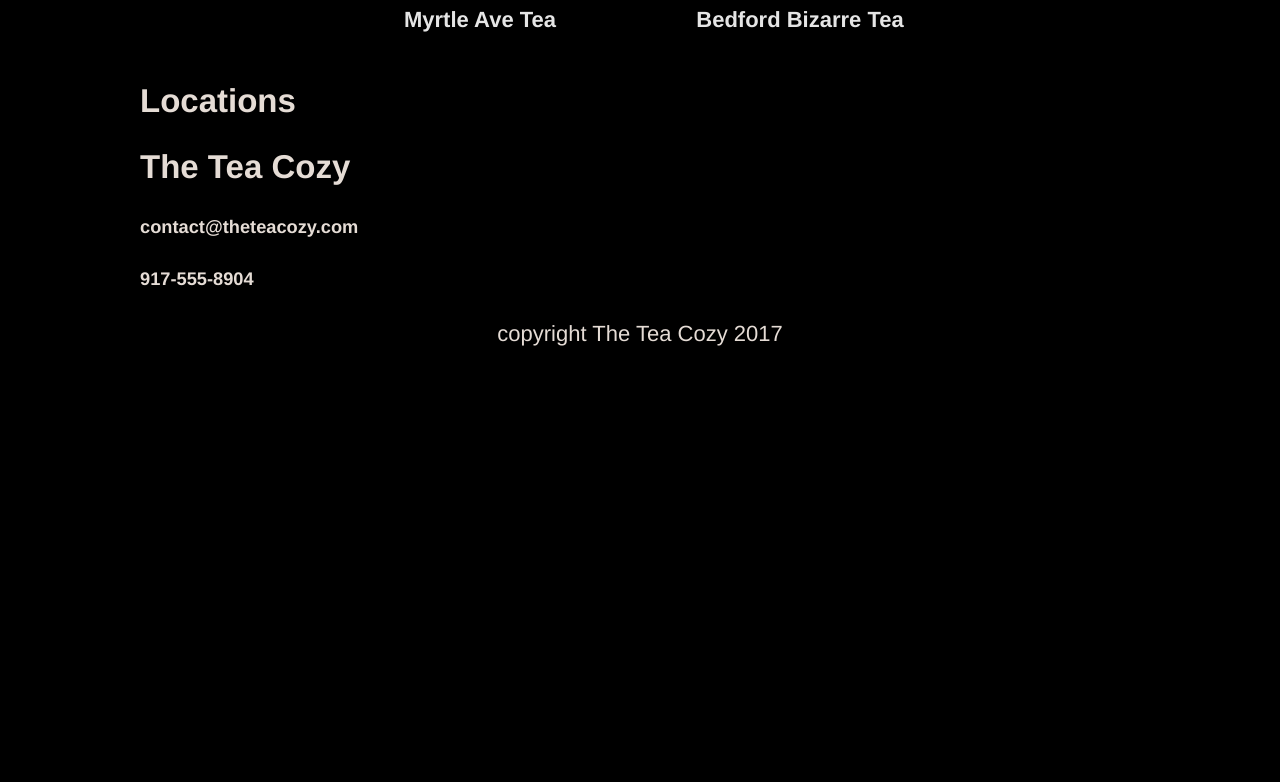
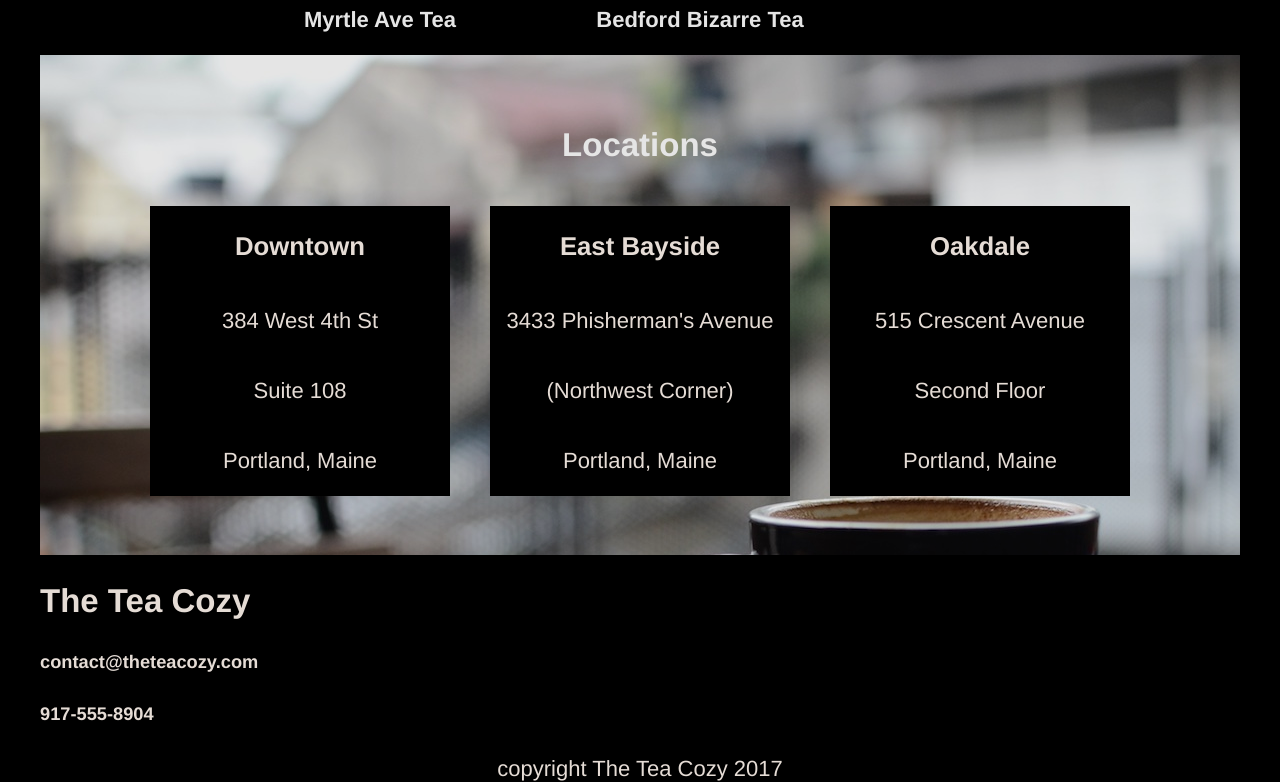
Before and after one commit to mkilby/teacozy, a plain HTML site: page index.html in a window 1280 px wide. Shown: the part 1393-2175 px from the top of the page. Before the commit the page ends 1740 px from the top, so only its background shows below. Drawn offline with Linux system fonts and the light colour scheme.

Commit message:
added locations

```diff
--- a/index.html
+++ b/index.html
@@ -24,7 +24,6 @@
       <!-- Mission -------------------------------------->
 
       <div id="mission">
-        <!-- <div class="text"> -->
         <div class="mission-logo image_content">
             <span>
               <h2>Our Mission</h2>
@@ -66,10 +65,34 @@
       </div>
 
       <!-- Locations -------------------------------------->
+
       <div id="locations">
-        <h2>Locations</h2>
+        <div class="locations-bkgd image_content">
+          <span>
+            <h2>Locations</h2>
+          </span>
+       </div>
+       <div class="all_locations">
+         <div class="cafe">
+           <h3>Downtown</h3>
+           <p>384 West 4th St</p>
+           <p>Suite 108</p>
+           <p>Portland, Maine</p>
+         </div>
+         <div class="cafe">
+           <h3>East Bayside</h3>
+           <p>3433 Phisherman's Avenue</p>
+           <p>(Northwest Corner)</p>
+           <p>Portland, Maine</p>
+         </div>
+         <div class="cafe">
+           <h3>Oakdale</h3>
+           <p>515 Crescent Avenue</p>
+           <p>Second Floor</p>
+           <p>Portland, Maine</p>
+         </div>
+       </div>
       </div>
-
 
       <!-- Contact -------------------------------------->
       <div class="contact">
--- a/resources/css/style.css
+++ b/resources/css/style.css
@@ -81,6 +81,8 @@ a:hover {
 }
 
 /* ---- FEATURED TEAS ---- */
+
+/* following container tries to align section title with the image collection below */
 #feaured_tea {
   display: flex;
   flex-direction: column;
@@ -97,13 +99,14 @@ a:hover {
   margin-bottom: 0;
 }
 
+/* got all the image-caption combos to wrap around in the row (1000px wide) and each subgroup center on each row they display in */
 .teas {
   display: flex;
   flex-flow: row wrap;
   justify-content: center;
   width: 1000px;
 }
-
+/* get image and caption to center with each other */
 .tea-or-cake {
   display: flex;
   flex-direction: column;
@@ -111,6 +114,7 @@ a:hover {
   text-align: center;
   font-weight: bold;
 }
+/* size the images 200x300 and add margings between images and also between image and caption */
 .tea-or-cake img {
   width: 300px;
   height: 200px;
@@ -118,8 +122,41 @@ a:hover {
   margin-left: 10px;
   margin-right: 10px;
 }
+/* get captions closer to their images */
 .tea-or-cake p {
   margin-top: 0;
 }
 
 /* ---- LOCATIONS ---- */
+
+#locations {
+  background-image: url("../images/img-locations-background.jpg");
+  display: flex;
+  flex-direction: column;
+  justify-content: center;
+  text-align: center;
+  height: 500px;
+  width: 1200px;
+}
+
+.locations-bkgd.image_content span {
+  margin: 7 auto; /* initially set top-bottom margin to 10 and seemed to make no difference if I made it smaller */
+  z-index: 8;
+}
+
+.all_locations {
+  display: flex;
+  flex-flow: row wrap;
+  justify-content: center;
+  width: 1200px;
+}
+
+.cafe {
+  display: flex;
+  flex-direction: column;
+  justify-content: center;
+  opacity: 1;
+  width: 300px;
+  background-color: black;
+  margin: 15px 20px 15px 20px;
+}
```
